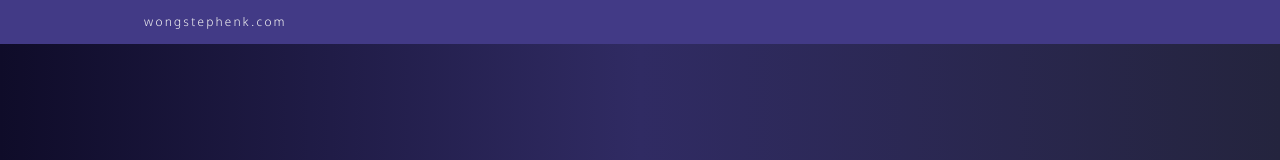
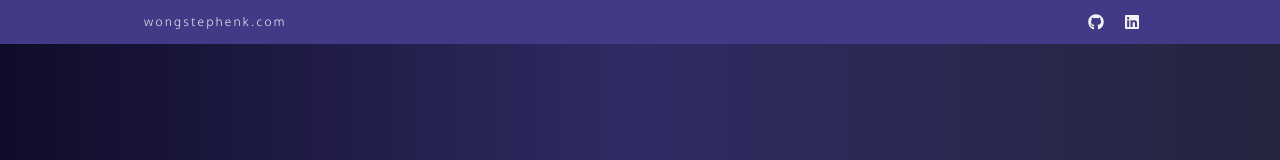
Before and after one commit to wongstephen/2023-portfolio, a React (Vite) app: page / in a window 1280 px wide. Shown: the top 160 px of the page. Built offline with nearby package versions, Linux system fonts and the light colour scheme.

Commit message:
added social to header

```diff
--- a/src/App.css
+++ b/src/App.css
@@ -161,6 +161,16 @@ table {
 }
 .header-hide {
   top: -50%;
+}
+
+.header__container {
+  display: flex;
+  justify-content: space-between;
+  align-items: center;
+}
+.header__social {
+  display: flex;
+  gap: 1.25rem;
 }
 .header__title {
   font-family: "Oxygen", sans-serif;
--- a/src/App.tsx
+++ b/src/App.tsx
@@ -39,11 +39,10 @@ function Header() {
     <header className={`header ${!show && "header-hide"}`}>
       <div className="header__container section__container">
         <h1 className="header__title">wongstephenk.com</h1>
-        {/* <nav>
-          <ul className="navi">
-            <li>home</li>
-          </ul>
-        </nav> */}
+        <div className="header__social">
+          <FaGithub />
+          <FaLinkedin />
+        </div>
       </div>
     </header>
   );
```
